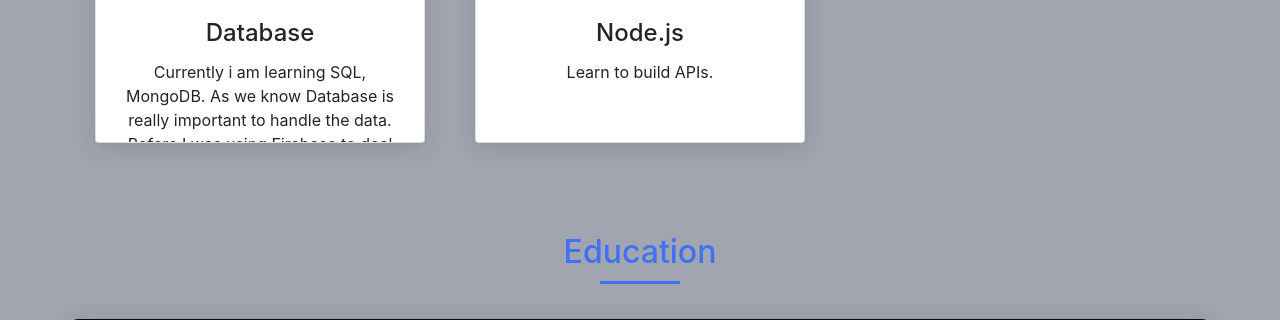
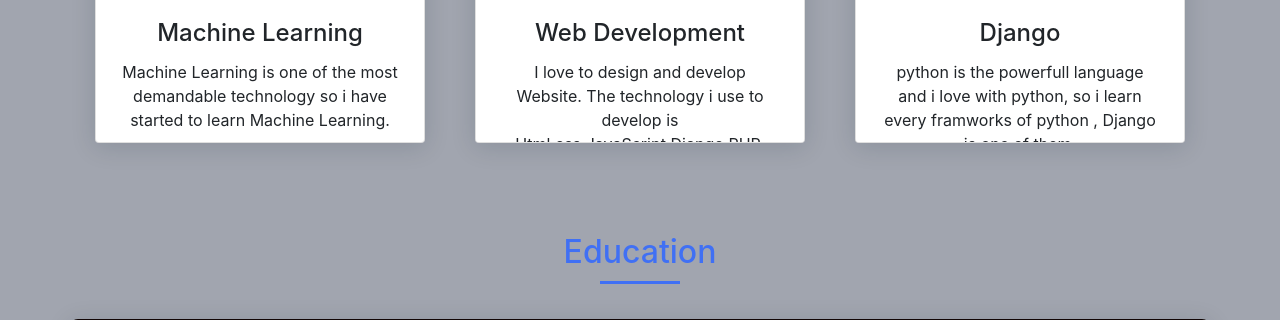
Before and after one commit to mjmaurya/resume-website-builder, a Flask app: page /demo in a window 1280 px wide. Shown: the part 1569-1889 px from the top of the page. Run offline with Flask 2, Linux system fonts and the light colour scheme; some libraries are stand-ins or nearby versions.

Commit message:
SEO Improved

```diff
--- a/templates/demo/mishmash.html
+++ b/templates/demo/mishmash.html
@@ -509,14 +512,14 @@
                 <div class="about__container bd-grid">
                     <div class="about__img">
 
-                      <img src="https://user-images.githubusercontent.com/42871956/91468993-6d11e980-e8b0-11ea-86f3-198a6ffb074c.jpg" alt="Profile Image" style="border-radius: 50%;">
+                      <img src="http://manojcse.me/assets/images/badge.png" alt="Profile Image" style="border-radius: 50%;">
 
                     </div>
 
                     <div>
-                        <h2 class="about__subtitle">A Little About Rishi</h2>
+                        <h2 class="about__subtitle">A Little About Manoj</h2>
                        <b>
-                         <p> I am an Undergraduate Student. Studying B tech Computer Science Engineering. I have some antecedent apprehension about those programming languages which is predominant for App development like SQL, Firebase, JAVA Programming language, Apart from these also some experience of coding in C, C++ programming language. </p>
+                         <p> I am 3rd Year Computer Science And Engineering Student.🚀 You can find me more on Stackoverflow,  Github,  Linkedin, Youtube than in the real world.</p>
                        </b>
 
                     </div>
@@ -532,8 +535,8 @@
                     <div class="card">
                       <img class="card-img-top" src="https://image.flaticon.com/icons/svg/1197/1197511.svg" alt="Card image" style="width:100%">
                       <div class="card-body">
-                        <h4 class="card-title">Database</h4>
-                        <p class="card-text">Currently i am learning SQL, MongoDB. As we know Database is really important to handle the data. Before I was using Firebase to deal with data. </p>
+                        <h4 class="card-title">Machine Learning</h4>
+                        <p class="card-text">Machine Learning is one of the most demandable technology so i have started to learn Machine Learning.</p>
                       </div>
                     </div>
                   </div>
@@ -543,12 +546,22 @@
                     <div class="card" >
                       <img class="card-img-top" src="https://image.flaticon.com/icons/svg/1197/1197511.svg" alt="Card image" style="width:100%">
                       <div class="card-body">
-                        <h4 class="card-title">Node.js</h4>
-                        <p class="card-text">Learn to build APIs.</p>
+                        <h4 class="card-title">Web Development</h4>
+                        <p class="card-text">I love to design and develop Website. The technology i use to develop is Html,css,JavaScript,Django,PHP.</p>
                       </div>
                     </div>
                   </div>
 
+
+                  <div class="col-sm-4 domain">
+                    <div class="card">
+                      <img class="card-img-top" src="https://image.flaticon.com/icons/svg/1197/1197511.svg" alt="Card image" style="width:100%">
+                      <div class="card-body">
+                        <h4 class="card-title">Django</h4>
+                        <p class="card-text">python is the powerfull language and i love with python, so i learn every framworks of python , Django is one of them.</p>
+                      </div>
+                    </div>
+                  </div>
 
                 </div>
 
@@ -567,7 +580,7 @@
                       <div class="col-9">
                           <div>
 
-                              <h5>B.Tech</h5>
+                              <h5>Bachelor In Computer Science and Engineering</h5>
 
                           </div>
                           <div>
@@ -577,7 +590,7 @@
                           </div>
                           <div>
 
-                              <h5>Bakhtiyarpur College of Engineering</h5>
+                              <h5>I am pursuing B.tech from a.k.u University and studied in Bakhtiyarpur College Of Engineering (8.40/10)</h5>
 
                           </div>
                       </div>
@@ -627,7 +640,28 @@
                         <div class="skills__data">
                             <div class="skills__names">
                               <img src="https://img.icons8.com/fluent/24/000000/development-skill.png"/>
-                                <span class="skills__name">Android Development</span>
+                                <span class="skills__name">Web Development</span>
+                            </div>
+                        </div>
+
+                        <div class="skills__data">
+                            <div class="skills__names">
+                              <img src="https://img.icons8.com/fluent/24/000000/development-skill.png"/>
+                                <span class="skills__name"> Android Development</span>
+                            </div>
+                        </div>
+
+                        <div class="skills__data">
+                            <div class="skills__names">
+                              <img src="https://img.icons8.com/fluent/24/000000/development-skill.png"/>
+                                <span class="skills__name"> DataBase</span>
+                            </div>
+                        </div>
+
+                        <div class="skills__data">
+                            <div class="skills__names">
+                              <img src="https://img.icons8.com/fluent/24/000000/development-skill.png"/>
+                                <span class="skills__name"> Data Structure and Algorithm</span>
                             </div>
                         </div>
 
@@ -661,14 +695,7 @@
                           <div class="skills__data">
                               <div class="skills__names">
                                 <img src="https://img.icons8.com/color/24/000000/code.png"/>
-                                  <span class="skills__name"> JavaScript</span>
-                              </div>
-                          </div>
-
-                          <div class="skills__data">
-                              <div class="skills__names">
-                                <img src="https://img.icons8.com/color/24/000000/code.png"/>
-                                  <span class="skills__name"> Node.js</span>
+                                  <span class="skills__name"> Java</span>
                               </div>
                           </div>
 
@@ -690,9 +717,9 @@
                       <div class="skills__data">
                           <div class="skills__names">
                             <img src="https://img.icons8.com/fluent/24/000000/contract.png"/>
-                              <span class="skills__name"> Udacity Android Developer Nanodegree</span>
+                              <span class="skills__name"> Python for Everybody Specialization (Coursera)</span>
                               <span style="margin-left:10px;">
-                              <a href="https://graduation.udacity.com/confirm/TYLHPJZR">Verify</a>
+                              <a href="https://www.coursera.org/account/accomplishments/specialization/certificate/5V3MKTUV3YKY">Verify</a>
                               </span>
                           </div>
                       </div>
@@ -715,32 +742,21 @@
                         <div class="skills__data">
                             <div class="skills__names">
                               <img src="https://img.icons8.com/color/24/000000/medal.png"/>
-                                <span class="skills__name">Microsoft Learn Student Ambassadors from my College.</span>
+                                <span class="skills__name">World Skills Asia Finalist 2020 at NIELIT</span>
                             </div>
                         </div>
 
                         <div class="skills__data">
                             <div class="skills__names">
                               <img src="https://img.icons8.com/color/24/000000/medal.png"/>
-                                <span class="skills__name">
-Selected for 2nd scree test of the World Skill Competition.</span>
+                                <span class="skills__name"> Udacity Bertelsmann scholar</span>
                             </div>
                         </div>
 
                         <div class="skills__data">
                             <div class="skills__names">
                               <img src="https://img.icons8.com/color/24/000000/medal.png"/>
-                                <span class="skills__name">
-Internal SIH winner</span>
-                            </div>
-                        </div>
-
-                        <div class="skills__data">
-                            <div class="skills__names">
-                              <img src="https://img.icons8.com/color/24/000000/medal.png"/>
-                                <span class="skills__name">
-Winner in the Block level Maths quiz organized by Bihar
-government.</span>
+                                <span class="skills__name"> No 1 CA Award IIT Patna Anwesha</span>
                             </div>
                         </div>
 
@@ -765,29 +781,27 @@
                       <div class="col-9">
                           <div>
 
-                              <h3>Android Developer</h3>
+                              <h3>Software Developer Intern</h3>
 
                           </div>
                           <div>
 
-                              <p>Intern</p>
+                              <p>Internship</p>
 
                           </div>
                           <div>
 
-                              <h5>Aranaya Systems Private Limited, Patna</h5>
+                              <h5>Geminid Systems, Inc</h5>
 
                           </div>
                           <div>
 
-                              <p>May/2020-July/2020</p>
+                              <p>Aug/2020-sep/2020</p>
 
                           </div>
                           <div>
 
-                              <p>I have worked here as an Android Developer Intern. I have collectively
-worked for the project from scratch. I got to learn many new things in the internship period and
-also got exposure to industry level code. Worked on APIs integration, uses different libraries like Retrofit, Volley, Dagger2, exoplayer, etc.</p>
+                              <p>Pharmalite App – Worked on Pharmalite which is developed in Apex and lightning web component and deployed on Salesforce</p>
 
                           </div>
                       </div>
@@ -801,27 +815,27 @@
                     <div class="col-9">
                         <div>
 
-                            <h3>Internship</h3>
+                            <h3>Web Developer</h3>
 
                         </div>
                         <div>
 
-                            <p>Intern</p>
+                            <p>Internship</p>
 
                         </div>
                         <div>
 
-                            <h5>BSNL</h5>
+                            <h5>Elemental Design</h5>
 
                         </div>
                         <div>
 
-                            <p>June/2019-July/2019</p>
+                            <p>April - May 2020</p>
 
                         </div>
                         <div>
 
-                            <p>I have learned lots of things in this internship. I learn the concept of Computer Networks and gain some practical things.</p>
+                            <p>Work on WordPress</p>
 
                         </div>
                     </div>
@@ -851,19 +865,17 @@
                         <div class="col-9">
                             <div>
 
-                                <h3>GanGaG</h3>
+                                <h3>Heart Disease Predictor</h3>
 
                             </div>
                             <div>
 
-                                <p>There are NUMEROUS NUMBER OF GHATS, RIVERFRONTS & CREMATORIA WHICH ARE LOCATED ON THE BANK OF GANGA and it's TRIBUTARIES, which are important because of its Ritual, Religious and Tourism PROSPECTIVE in Our Country.
-In order to Share all the Information & details Regarding to the Ghats & Riverfronts to the people.
-App which will provide you plenty of functionalities like -Cloud Messaging, Google Map, MultiLanguage Support, Awareness to cleaning Ghats, public Contribution, etc with the User. A feature of Ghat Review & Rating also included in this App.</p>
+                                <p>The system uses 13 medical parameters such as age, sex, blood pressure, cholesterol, and Blood Sugar, etc for prediction.</p>
 
                             </div>
                             <div>
 
-                                <a href="https://github.com/maharishi1/GanGaG"><button class="btn-warning">View Source</i></button></a>
+                                <a href="https://github.com/mjmaurya/heart-disease-predictor"><button class="btn-warning">View Source</i></button></a>
 
                             </div>
                         </div>
@@ -879,54 +891,23 @@
                             <div class="col-9">
                                 <div>
 
-                                    <h3>Guide_a_City</h3>
+                                    <h3>FACE ATTENDANCE SYSTEM</h3>
 
                                 </div>
                                 <div>
 
-                                    <p>Android App for Guide a City</p>
+                                    <p>A face detector developed to mark the attendance of a student.</p>
 
                                 </div>
                                 <div>
 
-                                    <a href="https://github.com/maharishi1/Guide_a_City"><button class="btn-warning">View Source</i></button></a>
+                                    <a href="https://github.com/mjmaurya/FACE-ATTENDANCE-SYSTEM"><button class="btn-warning">View Source</i></button></a>
 
                                 </div>
                             </div>
                         </div>
 
 
-
-                <div class="container">
-                    <div class="row skills__data">
-                        <div class="col-3">
-                            <img src="https://image.flaticon.com/icons/png/512/1087/1087815.png" width="150" height="150">
-                        </div>
-                        <div class="col-9">
-                            <div>
-
-                                <h3>Women Safe App</h3>
-
-                            </div>
-                            <div>
-
-                                <p>Android App for Women Safety. feature like:-
- Nearby police location :- This app will show your nearby police station location
- An alert system to family members :- can call for help and alert your emergency contacts if you're in an emergency situation....
- Fake call :- How often do we think that if we had an incoming call right now, it can save us from the situation we are in right now. It lets you receive a fake call from a contact of your choice.
- Police siren sound :- In this app Police Siren sound will be added which will help to trick the enemy and  help to scare the pursuer.
- Direct mailing system to police
- Guide about self-defense :- This feature is added for women can learn self defence.
-Live chat with other users and many more..</p>
-
-                            </div>
-                            <div>
-
-                                <a href="https://github.com/kazimsayed954/WomenSafe-App"><button class="btn-warning">View Source</i></button></a>
-
-                            </div>
-                        </div>
-                    </div>
 
 
 
@@ -1102,7 +1091,7 @@
 sr.reveal('.contact-location',{interval: 100});
 sr.reveal('.contact-email',{interval: 200});
 
-var typeString=JSON.parse('["Android Developer", "Competitive Programmer"]');
+var typeString=JSON.parse('["Web Developer", "Android Developer", "Machine Learning Enthusiast"]');
 console.log(typeString);
     var i=0;
     var count=0;
```
Also changed, not shown: other parts of templates/demo/mishmash.html (+46 -35 lines), templates/base.html (+5 -21 lines), templates/index.html (+6 -6 lines).
